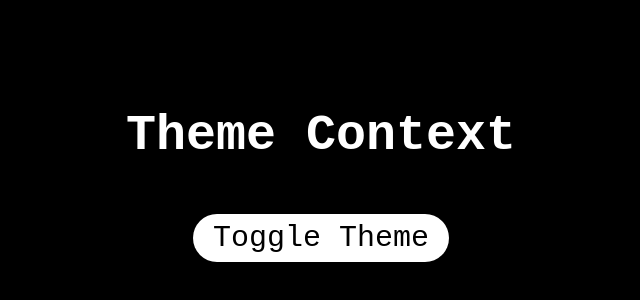
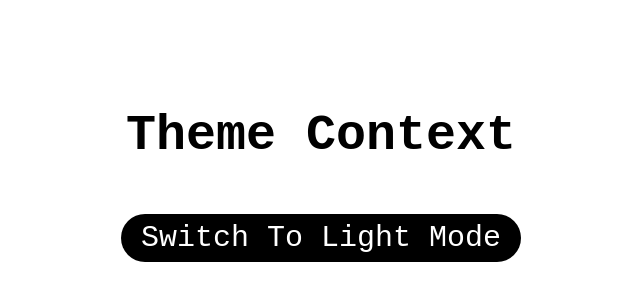
Before and after one commit to thegittyuser/myapp, a React (Vite) app: page / in a window 1280 px wide. Shown: the part 216-516 px from the top of the page, without its empty margins (319-959 px from the left). Built offline with nearby package versions, Linux system fonts and the light colour scheme.

Commit message:
Theme Context Completed

```diff
--- a/src/App.jsx
+++ b/src/App.jsx
@@ -1,4 +1,4 @@
-import Theme from "./Theme/Theme.jsx"
+import Theme from "./Theme/Theme.jsx";
 
 function App() {
   return (
--- a/src/Theme/Theme.jsx
+++ b/src/Theme/Theme.jsx
@@ -1,12 +1,24 @@
+import { createContext, useState } from "react";
+export const ThemeContext = createContext();
 import "./theme.css";
 
 function Theme() {
+  const [light, setLight] = useState(true);
+
+  const toggleTheme = () => {
+    setLight((prev) => !prev);
+  };
+
   return (
     <>
-      <div className="theme-box-dark">
-        <h3>Theme Context</h3>
-        <button>Toggle Theme</button>
-      </div>
+      <ThemeContext.Provider value={{ light, toggleTheme }}>
+        <div className={light ? "theme-light" : "theme-dark"}>
+          <h3>Theme Context</h3>
+          <button onClick={toggleTheme}>
+            Switch To {light ? "Light" : "Dark"} Mode
+          </button>
+        </div>
+      </ThemeContext.Provider>
     </>
   );
 }
--- a/src/Theme/theme.css
+++ b/src/Theme/theme.css
@@ -1,5 +1,5 @@
 /* Dark mode styles */
-.theme-box-dark {
+.theme-dark {
   width: 100vw;
   height: 100vh;
   padding: 15px;
@@ -13,11 +13,11 @@
   transition: background-color 0.3s ease, color 0.3s ease;
 }
 
-.theme-box-dark h3 {
+.theme-dark h3 {
   font-size: 50px;
 }
 
-.theme-box-dark button {
+.theme-dark button {
   font-size: 30px;
   background-color: white;
   color: black;
@@ -26,16 +26,16 @@
   padding: 7px 20px;
 }
 
-.theme-box-dark button:hover {
+.theme-dark button:hover {
   cursor: pointer;
 }
 
 /* Light mode styles */
-.theme-box-light {
+.theme-light {
   width: 100vw;
   height: 100vh;
   padding: 15px;
-  background-color: white
+  background-color: white;
   color: black;
   display: flex;
   justify-content: center;
@@ -45,11 +45,11 @@
   transition: background-color 0.3s ease, color 0.3s ease;
 }
 
-.theme-box-light h3 {
+.theme-light h3 {
   font-size: 50px;
 }
 
-.theme-box-light button {
+.theme-light button {
   font-size: 30px;
   background-color: black;
   color: white;
@@ -58,6 +58,6 @@
   padding: 7px 20px;
 }
 
-.theme-box-light button:hover {
+.theme-light button:hover {
   cursor: pointer;
 }
```
